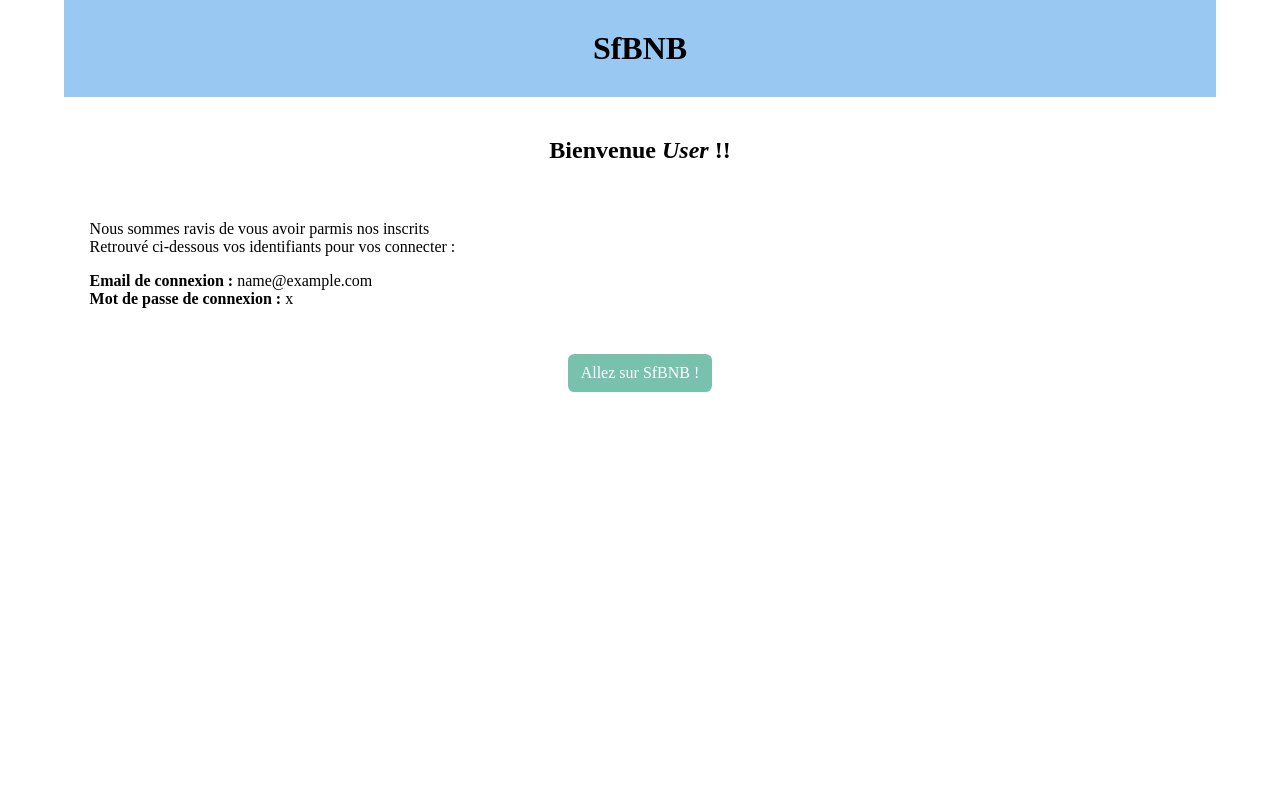
After one commit to b0ndurant/SfBNB, a Symfony app: template templates/email/welcome.html.twig in a window 1280 px wide. The commit adds this page. Run offline with Twig, Linux system fonts and the light colour scheme; the template is opened without the code that fills it: most values are stand-ins (such as "Sample title", 1, 10 or a date in 2020); some libraries are stand-ins or nearby versions.

Commit message:
add countVisitor in StatsService and footer, modif template email resetting

```diff
--- /dev/null
+++ b/templates/email/welcome.html.twig
@@ -0,0 +1,78 @@
+<html>
+    <head>
+        <meta content="text/html; charset=utf-8" http-equiv="Content-Type"/>
+        <meta content="width=device-width" name="viewport"/>
+        <title>
+            Sf BnB
+        </title>
+        <style type="text/css">
+            body {
+                margin: 0;
+            }
+            .container {
+                margin: 0 5vw;
+                padding-bottom: 5vw;
+            }
+            h1 {
+                text-align: center;
+                background-color: #99c8f3;
+
+                padding: 30px;
+                margin: 0;
+            }
+            h2 {
+                text-align: center;
+                padding: 40px 0;
+                margin: 0;
+            }
+            p {
+                padding: 0 2vw;
+            }
+            .button {
+                color: #fff;
+                background-color: #78c2ad;
+                border-color: #78c2ad;
+                display: inline-block;
+                font-weight: 400;
+                text-align: center;
+                vertical-align: middle;
+                -webkit-user-select: none;
+                -moz-user-select: none;
+                -ms-user-select: none;
+                user-select: none;
+                border: 1px solid transparent;
+                padding: 0.375rem 0.75rem;
+                font-size: 1rem;
+                line-height: 1.5;
+                border-radius: 0.4rem;
+                text-decoration: none;
+            }
+            .btn {
+                text-align: center;
+                padding: 20px 0;
+            }
+        </style>
+    </head>
+    <body>
+        <div class="container">
+            <h1>SfBNB</h1>
+            <h2>Bienvenue
+                <strong>
+                    <em>{{ fullname }}</em>
+                </strong>
+                !!
+            </h2>
+            <p>Nous sommes ravis de vous avoir parmis nos inscrits<br/>
+                Retrouvé ci-dessous vos identifiants pour vos connecter :</p>
+            <p>
+                <strong>Email de connexion :</strong>
+                {{ email }}<br/>
+                <strong>Mot de passe de connexion :</strong>
+                {{ password}}
+            </p>
+            <p style="text-align:center; padding-top:30px;">
+                <a class="button" href="www.martin-aurelien.fr">Allez sur SfBNB !</a>
+            </p>
+        </div>
+    </body>
+</html>
--- a/templates/partials/footer.html.twig
+++ b/templates/partials/footer.html.twig
@@ -1,3 +1,5 @@
 <footer class="mt-5 bg-light py-5 text-center">
-    <p>Copyright SfBNB</p>
+    <p>Copyright SfBNB / Nombre de visiteurs
+        {{ Visitor.CountVisitor }}
+    </p>
 </footer>
```
Also changed, not shown: assets/css/app.scss (+12 -0 lines), src/Controller/AccountController.php (+31 -14 lines), src/Controller/DefaultController.php (+20 -6 lines), src/Entity/Visitor.php (added, +40 -0 lines), src/Migrations/Version20190712014239.php (added, +35 -0 lines), src/Repository/VisitorRepository.php (added, +50 -0 lines), src/Service/StatsService.php (+10 -3 lines), templates/account/email_resetting.html.twig (deleted, +0 -19 lines), templates/email/email_resetting.html.twig (added, +47 -0 lines), public/.htaccess, 3 other files.
